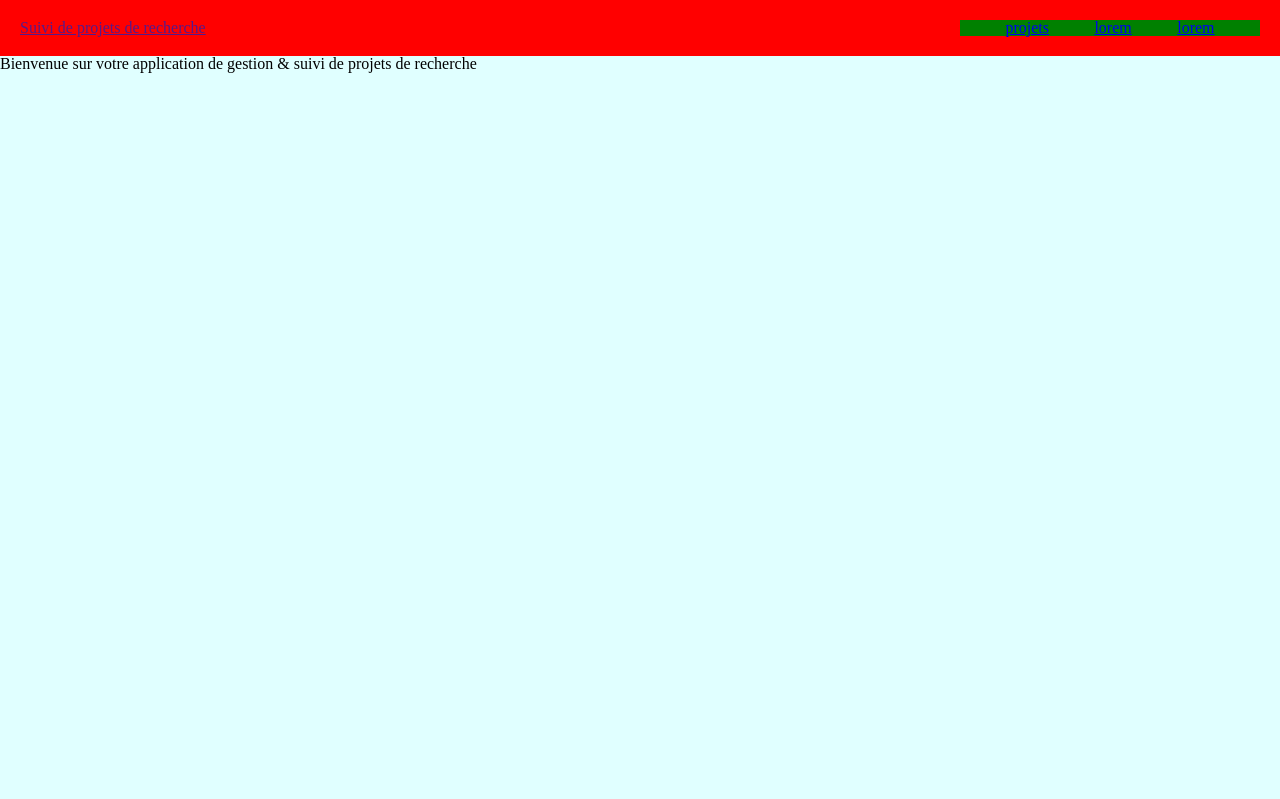
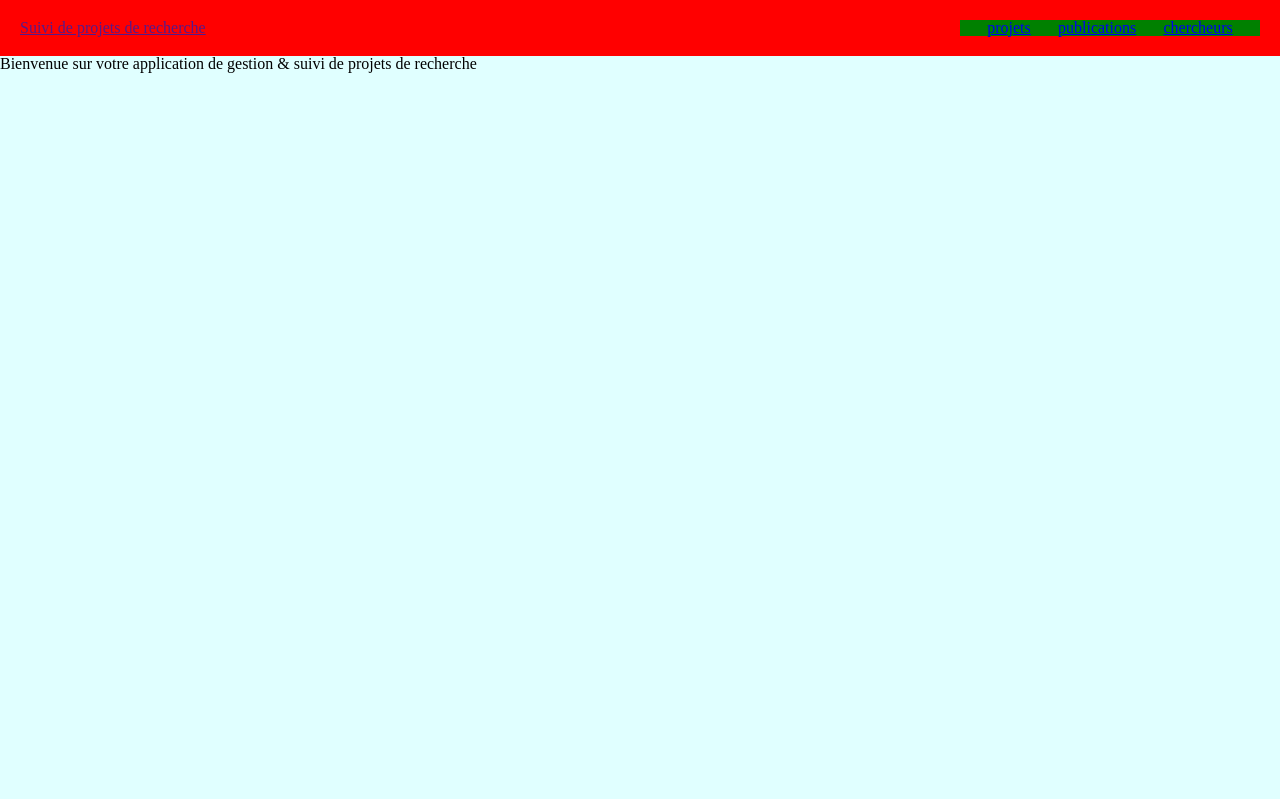
Before and after one commit to TanguyMorel/td-djangorestapi-MOREL-TANGUY, a Django app: page /add-research-project/ in a window 1280 px wide. Shown: the top 799 px of the page. Run offline with Django 5.2, Linux system fonts and the light colour scheme; data comes from the database, SQL or seed files in the repository.

Commit message:
fix: urs.py pour projects_list

```diff
--- a/projects/templates/projects/home.html
+++ b/projects/templates/projects/home.html
@@ -16,13 +16,13 @@
         </div>
         <ul id="ul-nav">
           <li>
-            <a href="projects_list.html">projets</a>
+            <a href="{% url 'projects_list' %}">projets</a>
           </li>
           <li>
-            <a href="#">lorem</a>
+            <a href="{% url 'publication_list' %}">publications</a>
           </li>
           <li>
-            <a href="#">lorem</a>
+            <a href="{% url 'researchers_list' %}">chercheurs</a>
           </li>
         </ul>
       </nav>
--- a/projects/urls.py
+++ b/projects/urls.py
@@ -11,7 +11,7 @@ router.register(r'publications', views.PublicationViewSet)
 urlpatterns = [
     path('', views.home, name='home'),
     path('api/', include(router.urls)),
-    path('projects/', views.project_list, name='projects_list.html'),
+    path('projects/', views.project_list, name='projects_list'),
     path('publications/', views.publication_list, name='publication_list'),
     path('researchers/', views.researcher_list, name='researchers_list'),
     path('add_researcher/', views.add_researcher, name='add_researcher'),
```
